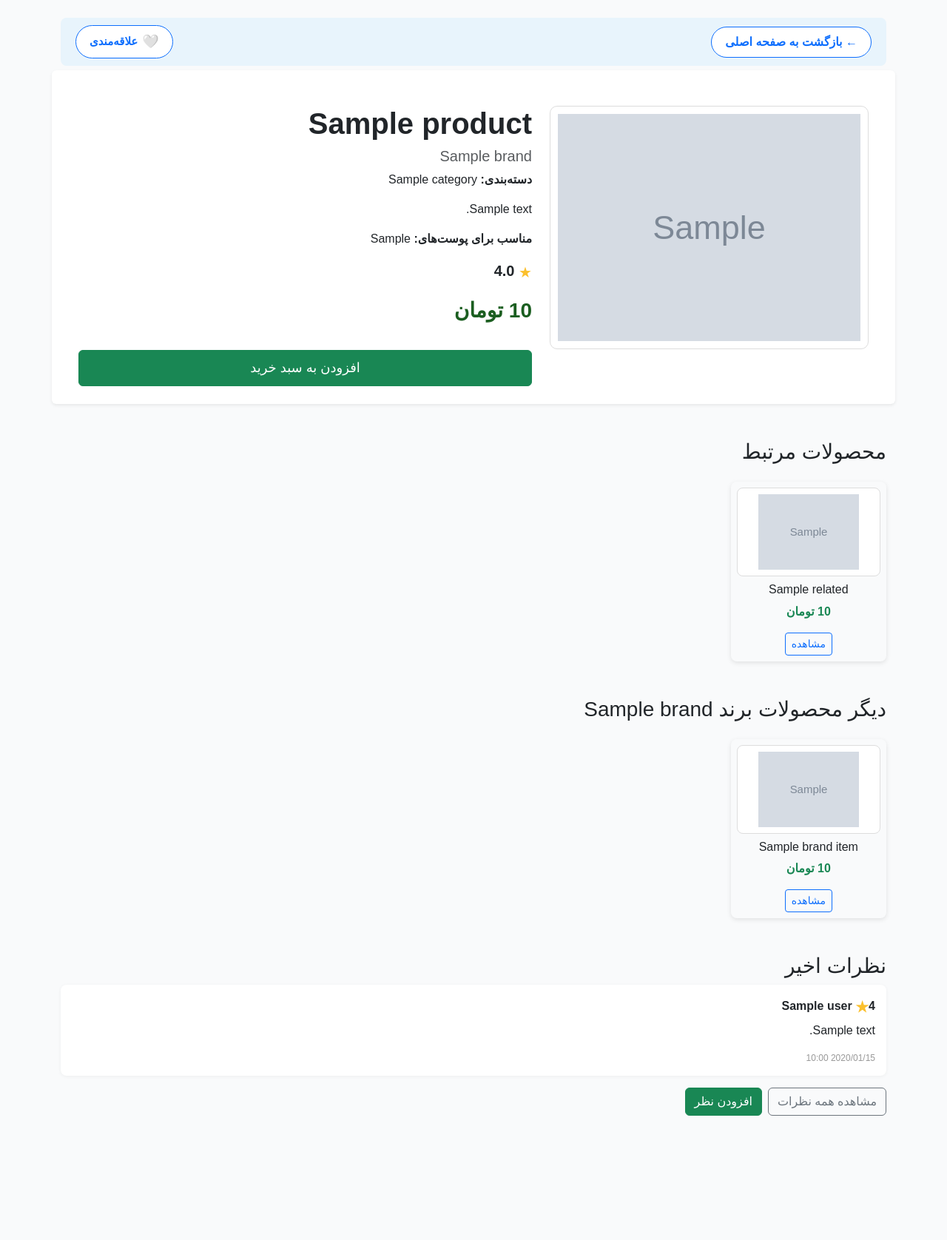
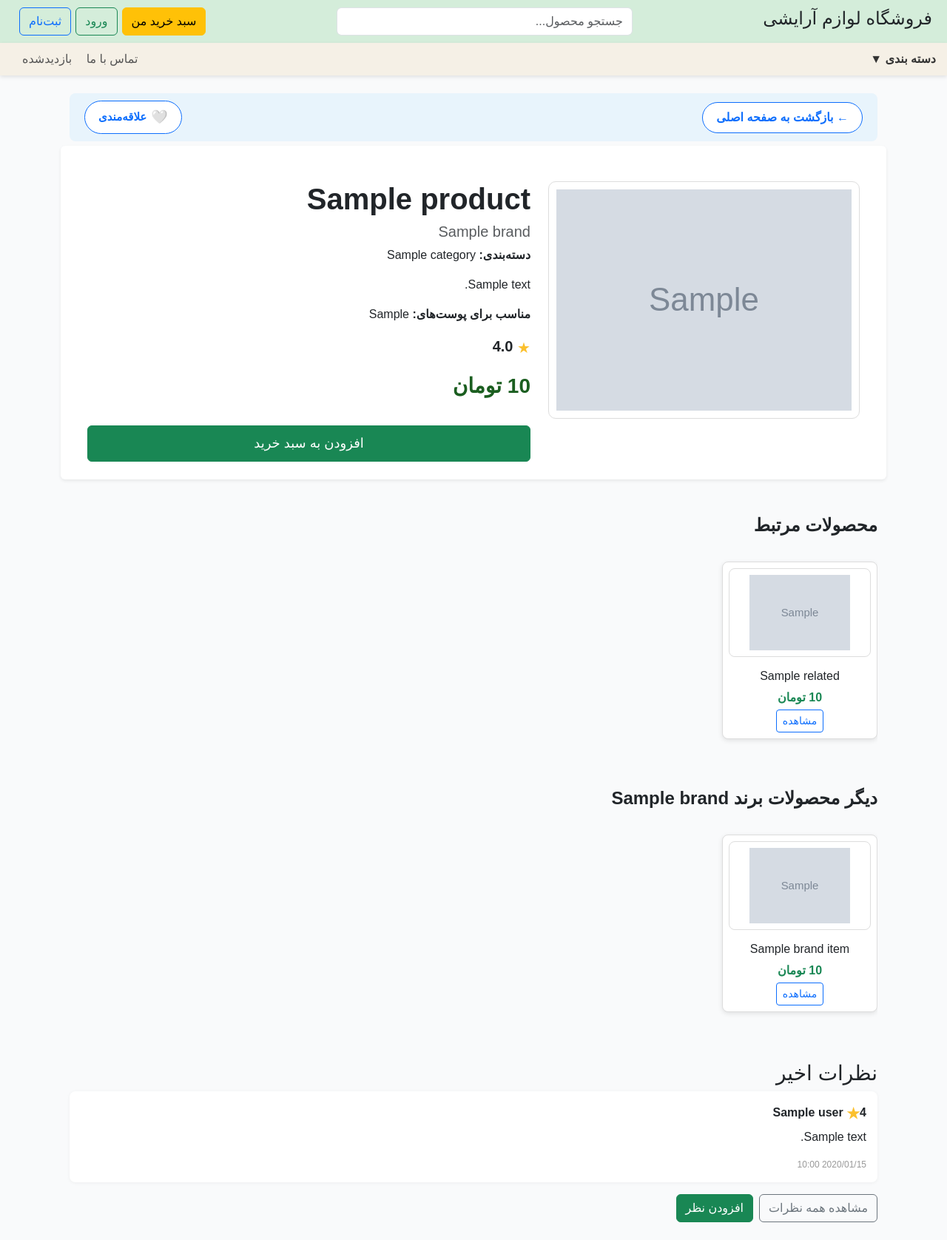
Before and after one commit to Iliya-SA/ap_project, a Django app: template ap_project/products/templates/products/product_detail.html in a window 1280 px wide. Shown: the whole page at 74% size. Before the commit the page ends 1508 px from the top, so only its background shows below. Run offline with Django 5.2, Linux system fonts and the light colour scheme; the template is opened without the code that fills it: most values are stand-ins (such as "Sample title", 1, 10 or a date in 2020); grey boxes marked "Sample" are stand-in pictures.

Commit message:
Add ability to add seasonal keywords and Enhance the product_detail page

```diff
--- a/ap_project/accounts/management/commands/import_json_data.py
+++ b/ap_project/accounts/management/commands/import_json_data.py
@@ -7,6 +7,7 @@ cd ap_project
 python manage.py makemigrations
 python manage.py migrate
 python manage.py import_json_data
+python manage.py populate_seasonal_keywords
 
 needs reconnect in my sql
 
--- a/ap_project/products/templates/products/product_detail.html
+++ b/ap_project/products/templates/products/product_detail.html
@@ -1,12 +1,13 @@
+{% extends 'store/base.html' %}
 {% load humanize %}
-<!DOCTYPE html>
-<html lang="fa" dir="rtl">
-<head>
-    <meta charset="UTF-8" />
-    <meta name="viewport" content="width=device-width, initial-scale=1" />
-    <title>{{ product.name }} - فروشگاه لوازم آرایشی</title>
-    <link href="https://cdn.jsdelivr.net/npm/bootstrap@5.3.0/dist/css/bootstrap.rtl.min.css" rel="stylesheet" />
+{% block title %}{{ product.name }} - فروشگاه لوازم آرایشی{% endblock %}
+{% block content %}
     <style>
+            .related-row, .related-row * {
+                user-select: none !important;
+                -webkit-user-select: none !important;
+                -ms-user-select: none !important;
+            }
         body {
             background-color: #f9fafb;
             font-family: "Vazir", sans-serif;
@@ -126,19 +127,33 @@
 </head>
 <body>
 
-<div class="container my-4">
-
+<main class="container my-4">
     <!-- نوار بالا با علاقه‌مندی -->
     <nav class="top-navbar">
         <a href="{% url 'store' %}">← بازگشت به صفحه اصلی</a>
-        <a href="{% url 'toggle-favorite' product.pk %}" class="favorite-link">
-            {% if is_favorite %}
-                <span class="heart">❤️</span>
-            {% else %}
-                <span class="heart">🤍</span>
-            {% endif %}
+        <a href="#" id="favorite-btn" class="favorite-link" data-url="{% url 'toggle-favorite' product.pk %}">
+            <span class="heart">{% if is_favorite %}❤️{% else %}🤍{% endif %}</span>
             علاقه‌مندی
         </a>
+        <script>
+        document.addEventListener('DOMContentLoaded', function() {
+            var favBtn = document.getElementById('favorite-btn');
+            favBtn.addEventListener('click', function(e) {
+                e.preventDefault();
+                fetch(favBtn.getAttribute('data-url'), {
+                    method: 'POST',
+                    headers: {
+                        'X-Requested-With': 'XMLHttpRequest',
+                        'X-CSRFToken': '{{ csrf_token }}'
+                    }
+                })
+                .then(response => response.json())
+                .then(data => {
+                    favBtn.querySelector('.heart').textContent = data.is_favorite ? '❤️' : '🤍';
+                });
+            });
+        });
+        </script>
     </nav>
 
     <!-- بخش محصول -->
@@ -158,7 +173,7 @@
                 <h5 class="text-muted">{{ product.brand }}</h5>
                 <p><strong>دسته‌بندی:</strong> {{ product.category }}</p>
                 <p>{{ product.description }}</p>
-                <p><strong>مناسب برای پوست‌های:</strong> {{ product.skin_type }}</p>
+                <p><strong>مناسب برای پوست‌های:</strong> {{ skin_type_str }}</p>
 
                 <div class="my-3 fs-5">
                     <span class="star-icon">★</span>
@@ -171,18 +186,17 @@
         </div>
     </div>
 
+
     <!-- محصولات مرتبط -->
     <section class="mt-5">
-        <h3 class="mb-4">محصولات مرتبط</h3>
-        <div class="row row-cols-2 row-cols-md-5 g-3">
+        <h4 class="mb-3" style="font-weight:600;">محصولات مرتبط</h4>
+        <div class="related-row d-flex overflow-auto gap-3 py-2">
             {% for related in related_products %}
-            <div class="col">
-                <div class="related-card text-center p-2">
+            <div class="product-card related-card flex-shrink-0 text-center p-2" style="min-width:210px; width:210px;">
                 <img src="{{ related.image.url }}" alt="{{ related.name }}">
                 <h6 class="mt-2">{{ related.name }}</h6>
-                    <p class="text-success fw-bold">{{ related.price|floatformat:0|intcomma }} تومان</p>
+                <p class="text-success fw-bold mb-1">{{ related.price|floatformat:0|intcomma }} تومان</p>
                 <a href="{% url 'product-detail' related.pk %}" class="btn btn-outline-primary btn-sm">مشاهده</a>
-                </div>
             </div>
             {% empty %}
             <p class="text-muted">محصول مرتبطی وجود ندارد.</p>
@@ -192,16 +206,14 @@
 
     <!-- دیگر محصولات برند -->
     <section class="mt-5">
-        <h3 class="mb-4">دیگر محصولات برند {{ product.brand }}</h3>
-        <div class="row row-cols-2 row-cols-md-5 g-3">
+        <h4 class="mb-3" style="font-weight:600;">دیگر محصولات برند {{ product.brand }}</h4>
+        <div class="related-row d-flex overflow-auto gap-3 py-2">
             {% for brand_item in brand_products %}
-            <div class="col">
-                <div class="related-card text-center p-2">
+            <div class="product-card related-card flex-shrink-0 text-center p-2" style="min-width:210px; width:210px;">
                 <img src="{{ brand_item.image.url }}" alt="{{ brand_item.name }}">
                 <h6 class="mt-2">{{ brand_item.name }}</h6>
-                    <p class="text-success fw-bold">{{ brand_item.price|floatformat:0|intcomma }} تومان</p>
+                <p class="text-success fw-bold mb-1">{{ brand_item.price|floatformat:0|intcomma }} تومان</p>
                 <a href="{% url 'product-detail' brand_item.pk %}" class="btn btn-outline-primary btn-sm">مشاهده</a>
-                </div>
             </div>
             {% empty %}
             <p class="text-muted">محصول دیگری از این برند وجود ندارد.</p>
@@ -233,8 +245,53 @@
         </div>
     </section>
 
-</div>
+
+</main>
 
 <script src="https://cdn.jsdelivr.net/npm/bootstrap@5.3.0/dist/js/bootstrap.bundle.min.js"></script>
 </body>
-</html>
+<script>
+// Enable drag-to-scroll for all .related-row elements
+document.addEventListener('DOMContentLoaded', function(){
+    document.querySelectorAll('.related-row').forEach(function(row){
+        let isDown = false, startX, scrollLeft;
+        row.addEventListener('mousedown', function(e){
+            isDown = true;
+            row.classList.add('dragging');
+            startX = e.pageX - row.offsetLeft;
+            scrollLeft = row.scrollLeft;
+        });
+        row.addEventListener('mouseleave', function(){
+            isDown = false;
+            row.classList.remove('dragging');
+        });
+        row.addEventListener('mouseup', function(){
+            isDown = false;
+            row.classList.remove('dragging');
+        });
+        row.addEventListener('mousemove', function(e){
+            if(!isDown) return;
+            e.preventDefault();
+            const x = e.pageX - row.offsetLeft;
+            const walk = (x - startX) * 1.2; // scroll speed
+            row.scrollLeft = scrollLeft - walk;
+        });
+        // Touch support
+        row.addEventListener('touchstart', function(e){
+            isDown = true;
+            startX = e.touches[0].pageX - row.offsetLeft;
+            scrollLeft = row.scrollLeft;
+        });
+        row.addEventListener('touchend', function(){
+            isDown = false;
+        });
+        row.addEventListener('touchmove', function(e){
+            if(!isDown) return;
+            const x = e.touches[0].pageX - row.offsetLeft;
+            const walk = (x - startX) * 1.2;
+            row.scrollLeft = scrollLeft - walk;
+        });
+    });
+});
+</script>
+{% endblock %}
```
Also changed, not shown: ap_project/accounts/management/commands/populate_seasonal_keywords.py (added, +28 -0 lines). Lines whose indentation alone changed are shown as unchanged.
